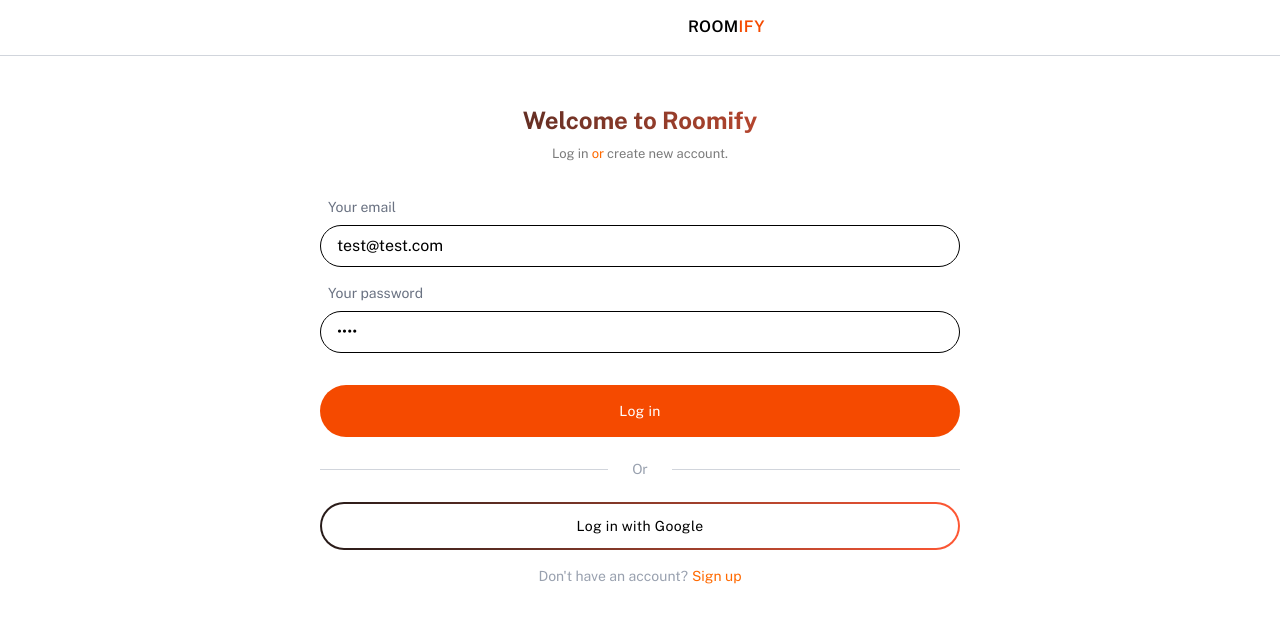
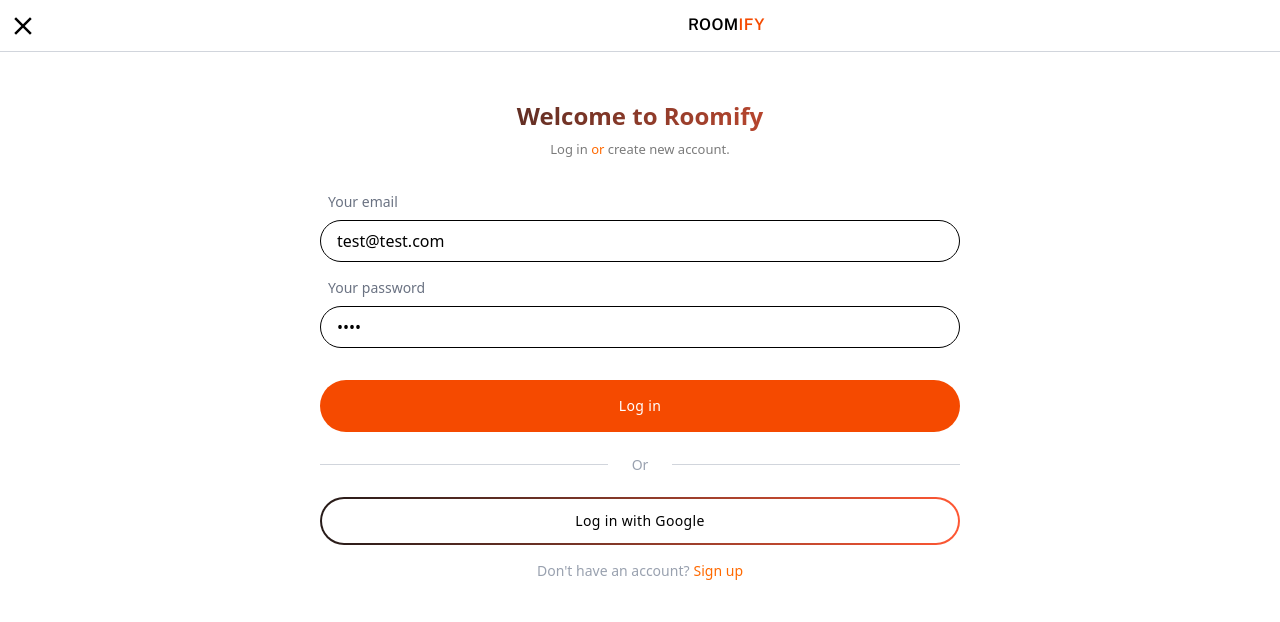
Before and after one commit to Lior-Lavon/Roomify-FE, a React (Vite) app: page /signin in a window 1280 px wide. Shown: the top 622 px of the page. Built offline with nearby package versions, Linux system fonts and the light colour scheme.

Commit message:
changing chat view flow

```diff
--- a/src/components/PropertyDetailPage/PropertyDetailPage.jsx
+++ b/src/components/PropertyDetailPage/PropertyDetailPage.jsx
@@ -14,6 +14,7 @@ import TopBar from "../TopBar/TopBar";
 import PropertyDetailPageTopBar from "./PropertyDetailPageTopBar";
 import ShareAdvert from "../ShareAdvert/ShareAdvert";
 import ChatWithOwner from "../ChatWithOwner/ChatWithOwner";
+import SignIn from "../../pages/SignIn/SignIn";
 
 const PropertyDetailPage = ({
   isVisible,
@@ -23,15 +24,17 @@ const PropertyDetailPage = ({
   showButtons,
 }) => {
   const navigate = useNavigate();
-  const { profile } = useSelector((store) => store.user);
   const dispatch = useDispatch();
   const { roomList } = useSelector((store) => store.chat);
   const [shareView, setShareView] = useState(false);
   const [showChatWithOwner, setShowChatWithOwner] = useState(false);
+  const [showSignIn, setSignIn] = useState(false);
 
   const [advertInfo, setAdvertInfo] = useState(null);
   const [showMap, setShowMap] = useState(false);
   const [imageGallery, setImageGallery] = useState(false);
+
+  const { profile } = useSelector((store) => store.user);
 
   useEffect(() => {
     if (roomList.length > 0) {
@@ -43,6 +46,10 @@ const PropertyDetailPage = ({
       }
     }
   }, [advertId, roomList]);
+
+  useEffect(() => {
+    // console.log("useEffect profile : ", profile);
+  }, [profile]);
 
   const shareAdvertMe = () => {
     setShareView(!shareView);
@@ -57,10 +64,23 @@ const PropertyDetailPage = ({
 
   const showChatWithOwnerMe = () => {
     // check if user is logged in
-    if (profile != undefined) {
+    if (profile != null) {
       setShowChatWithOwner(!showChatWithOwner);
     } else {
-      navigate("/signin");
+      // show SignIn view
+      setSignIn(true);
+    }
+  };
+
+  // close signin
+  // if user signed -> show chatWithOwner
+  const closeSignIn = (isSuccess) => {
+    setSignIn(false);
+
+    if (isSuccess) {
+      setTimeout(() => {
+        setShowChatWithOwner(true);
+      }, 500);
     }
   };
 
@@ -185,6 +205,8 @@ const PropertyDetailPage = ({
         closeChatWithOwner={showChatWithOwnerMe}
         allowPropertyPage={false}
       />
+      {/* chat with owner */}
+      <SignIn isVisible={showSignIn} closeSignIn={closeSignIn} />
     </div>
   );
 };
--- a/src/components/TopBar/TopBar.jsx
+++ b/src/components/TopBar/TopBar.jsx
@@ -6,6 +6,7 @@ import { useDispatch, useSelector } from "react-redux";
 import { NavLink, useNavigate } from "react-router-dom";
 import FemaleImage from "../../assets/female.jpg";
 import { setUserLogout } from "../../features/user/userSlice";
+import { IoMdClose } from "react-icons/io";
 
 const LoginMenuItems = [
   {
@@ -72,7 +73,7 @@ const TopBar = (props) => {
   const navigate = useNavigate();
 
   const { profile } = useSelector((store) => store.user);
-  const { leftIcon, rightIcon } = props;
+  const { leftIcon, rightIcon, closeSignIn } = props;
   const [isMenu, setIsMenu] = useState(false);
 
   const handleClick = () => {
@@ -102,7 +103,7 @@ const TopBar = (props) => {
   return (
     <div className="w-full bg-white px-2 h-14 flex flex-row items-center justify-between text-lg z-50 border-b-[1px] border-gray-300 sans-regular">
       <div className="text-3xl w-[20%]">
-        {leftIcon == "burger" && (
+        {leftIcon == "burger" ? (
           <div className="group relative cursor-pointer">
             {!isMenu ? (
               !profile ? (
@@ -180,6 +181,10 @@ const TopBar = (props) => {
               )}
             </div>
           </div>
+        ) : (
+          <div className="" onClick={closeSignIn}>
+            {closeSignIn != undefined && <IoMdClose />}
+          </div>
         )}
       </div>
 
@@ -193,8 +198,8 @@ const TopBar = (props) => {
       </div>
 
       <div className="w-[20%] max-w-[80px]">
-        {rightIcon != undefined ? (
-          !profile ? (
+        {rightIcon != undefined &&
+          (!profile ? (
             <div
               className="bg-orange-600 text-white rounded-xl px-2 py-1 text-sm text-center"
               onClick={handleSignIn}
@@ -208,10 +213,7 @@ const TopBar = (props) => {
             >
               <IoChatbubbleOutline className="text-2xl" />
             </div>
-          )
-        ) : (
-          <div></div>
-        )}
+          ))}
       </div>
     </div>
   );
--- a/src/pages/Chat/ChatViewTopBar.jsx
+++ b/src/pages/Chat/ChatViewTopBar.jsx
@@ -16,7 +16,7 @@ const ChatViewTopBar = ({ closeChatViewPage }) => {
           alt=""
           className="w-9 h-9 flex items-center justify-center object-cover rounded-full"
         /> */}
-        <p className="sans-regular text-lg">Chat with AI</p>
+        <p className="sans-regular text-lg">Property search</p>
       </div>
     </div>
   );
--- a/src/pages/SignIn/SignIn.jsx
+++ b/src/pages/SignIn/SignIn.jsx
@@ -6,7 +6,7 @@ import { useDispatch, useSelector } from "react-redux";
 import { redirect, useNavigate } from "react-router-dom";
 import googleLogo from "../../assets/google_logo.png";
 
-const SignIn = () => {
+const SignIn = ({ isVisible, closeSignIn }) => {
   const navigate = useNavigate();
   const dispatch = useDispatch();
   const [isLogin, setIsLogin] = useState(true);
@@ -14,6 +14,7 @@ const SignIn = () => {
   const [password, setPassword] = useState("1234");
   const [confirmPassword, setConfirmPassword] = useState("");
   const [error, setError] = useState("");
+  const { profile } = useSelector((store) => store.user);
 
   const handleSubmit = (e) => {
     e.preventDefault();
@@ -37,21 +38,34 @@ const SignIn = () => {
   const handleUserLogin = () => {
     dispatch(setUserLogin());
 
+    if (closeSignIn != undefined) {
       setTimeout(() => {
+        closeSignIn(true);
+      }, 500);
+    } else {
       navigate("/landing");
-    }, 200);
+    }
+  };
+
+  const closeSignInMe = () => {
+    closeSignIn(false);
   };
 
   return (
-    <div className="w-full h-screen flex flex-col items-center justify-center sans-regular">
-      <div className="w-full h-screen fixed top-0">
-        <TopBar />
+    <div
+      className={`w-full h-full z-100 fixed top-0 right-0 transition-transform duration-500 flex flex-col ${
+        isVisible != undefined
+          ? isVisible
+            ? "translate-x-0"
+            : "translate-x-full"
+          : ""
+      }`}
+    >
+      <TopBar leftIcon={"close"} closeSignIn={closeSignInMe} />
 
       <div className="w-full h-full bg-white p-6 flex flex-col items-center ">
         <div
-            className={`w-[90%] max-w-[640px] bg-white ${
-              isLogin ? "mt-6" : ""
-            }`}
+          className={`w-[90%] max-w-[640px] bg-white ${isLogin ? "mt-6" : ""}`}
         >
           <div className="w-full inline-block text-center">
             <h1 className="text-transparent bg-gradient-to-r from-[#261a18] to-[#ff5733] bg-clip-text font-bold text-2xl ">
@@ -142,7 +156,6 @@ const SignIn = () => {
         </div>
       </div>
     </div>
-    </div>
   );
 };
 
```
Lines whose indentation alone changed are shown as unchanged.
